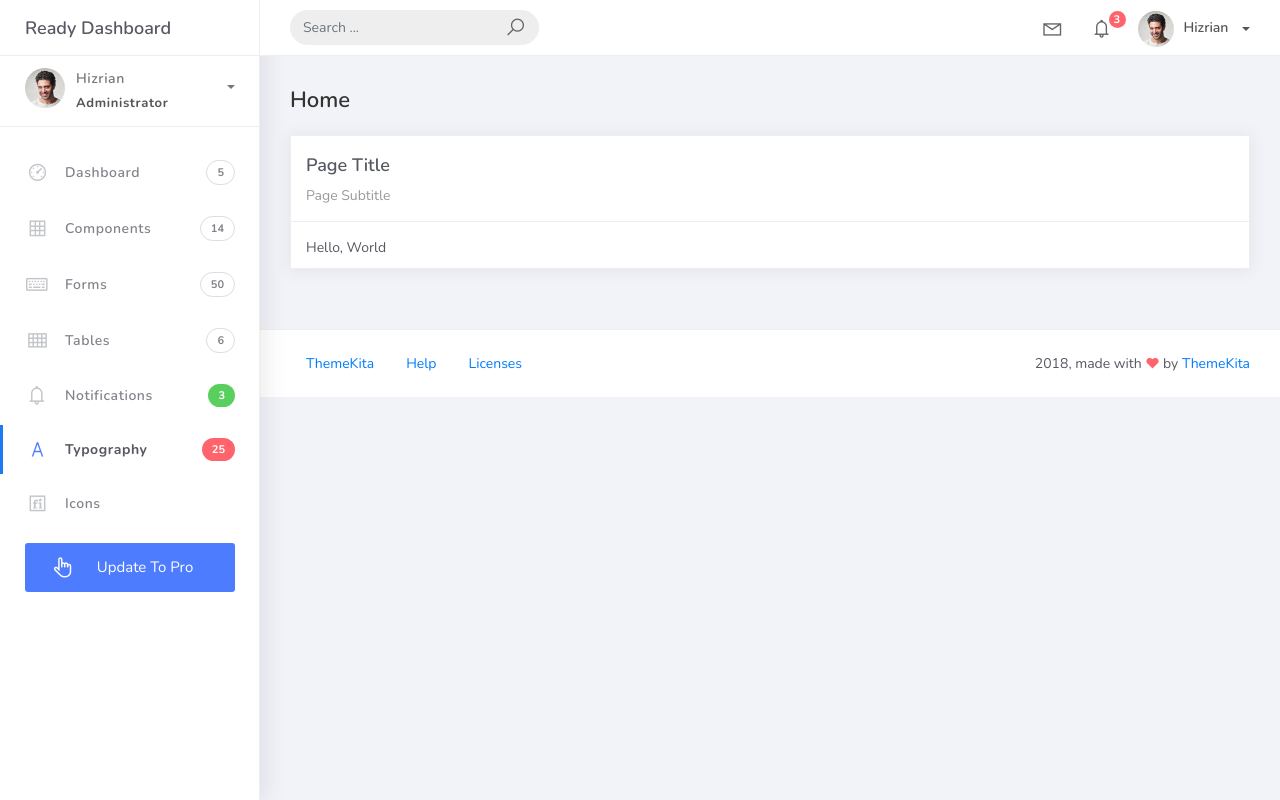
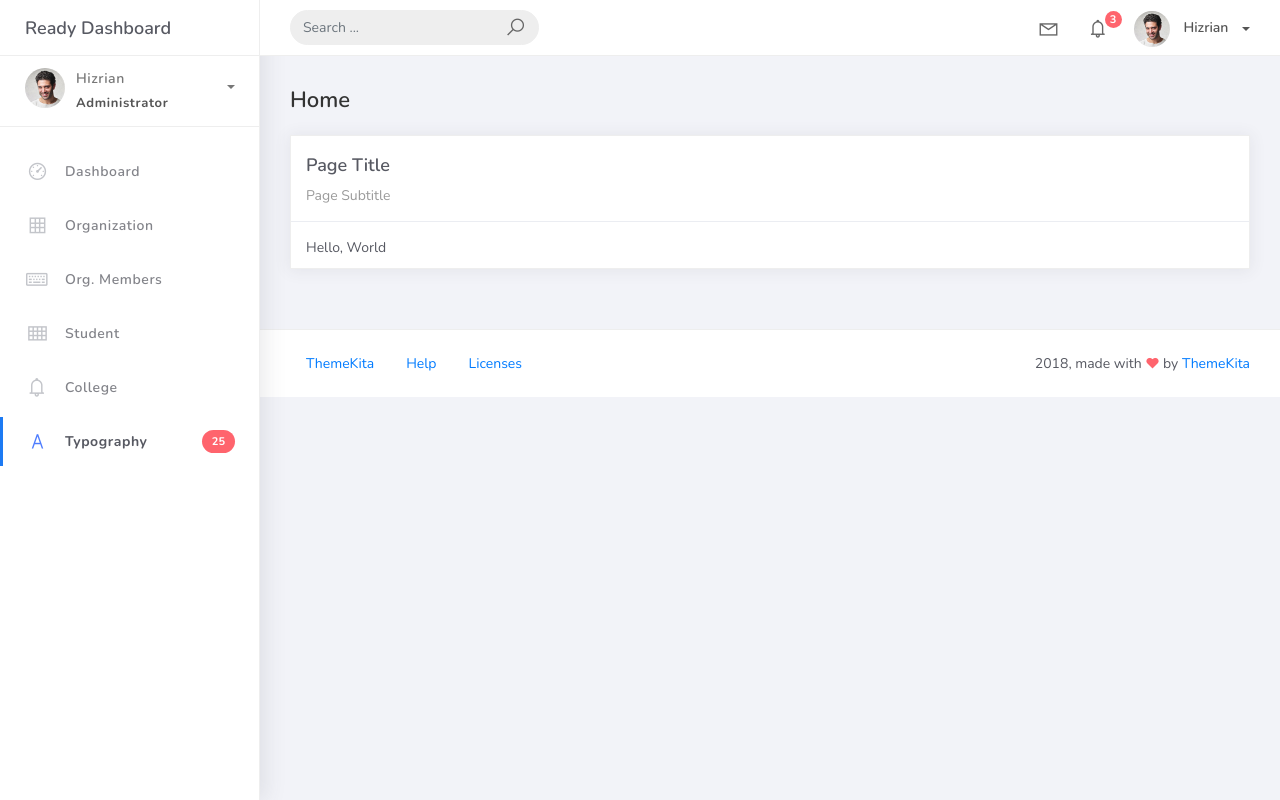
Before and after one commit to CastleKen/PSUSphere, a Django app: page / in a window 1280 px wide. Run offline with Django 5.2, Linux system fonts and the light colour scheme; some libraries are stand-ins or nearby versions.

Commit message:
modify base.html

```diff
--- a/projectsite/templates/base.html
+++ b/projectsite/templates/base.html
@@ -171,35 +171,30 @@
 							<a href="index.html">
 								<i class="la la-dashboard"></i>
 								<p>Dashboard</p>
-								<span class="badge badge-count">5</span>
 							</a>
 						</li>
 						<li class="nav-item">
 							<a href="components.html">
 								<i class="la la-table"></i>
-								<p>Components</p>
-								<span class="badge badge-count">14</span>
+								<p>Organization</p>
 							</a>
 						</li>
 						<li class="nav-item">
 							<a href="forms.html">
 								<i class="la la-keyboard-o"></i>
-								<p>Forms</p>
-								<span class="badge badge-count">50</span>
+								<p>Org. Members</p>
 							</a>
 						</li>
 						<li class="nav-item">
 							<a href="tables.html">
 								<i class="la la-th"></i>
-								<p>Tables</p>
-								<span class="badge badge-count">6</span>
+								<p>Student</p>
 							</a>
 						</li>
 						<li class="nav-item">
 							<a href="notifications.html">
 								<i class="la la-bell"></i>
-								<p>Notifications</p>
-								<span class="badge badge-success">3</span>
+								<p>College</p>
 							</a>
 						</li>
 						<li class="nav-item active">
@@ -208,18 +203,6 @@
 								<p>Typography</p>
 								<span class="badge badge-danger">25</span>
 							</a>
-						</li>
-						<li class="nav-item">
-							<a href="icons.html">
-								<i class="la la-fonticons"></i>
-								<p>Icons</p>
-							</a>
-						</li>
-						<li class="nav-item update-pro">
-							<button  data-toggle="modal" data-target="#modalUpdate">
-								<i class="la la-hand-pointer-o"></i>
-								<p>Update To Pro</p>
-							</button>
 						</li>
 					</ul>
 				</div>
```
Also changed, not shown: other parts of projectsite/templates/base.html (+3 -3 lines).
